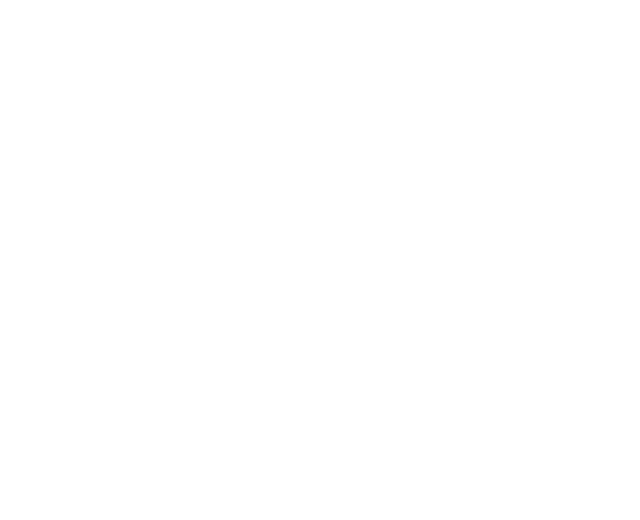
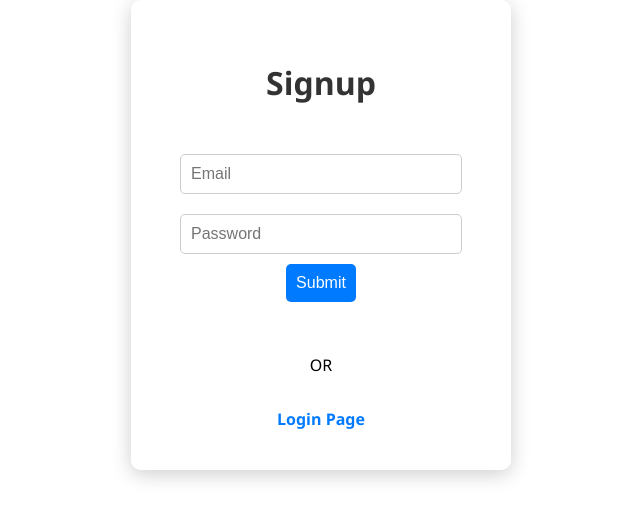
Before and after one commit to lmvinh/Comic, a React app: page /signup in a window 1280 px wide. Before the commit this address had no page. Shown: the top 520 px of the page, without its empty margins (319-959 px from the left). Built offline with nearby package versions, Linux system fonts and the light colour scheme.

Commit message:
init push - database mongodb

```diff
--- a/src/App.js
+++ b/src/App.js
@@ -4,7 +4,9 @@ import HomePage from './components/HomePage';
 import ComicDetail from './components/ComicDetail';
 import InforPage from './components/InforPage';
 import ChapterImg from './components/ChapterImg'; // Import thêm ChapterImg
-
+import RechargePage from './components/RechargePage'; // Import RechargePage mới
+import Login from "./components/Login"
+import Signup from "./components/Signup"
 const App = () => {
   return (
     <Router>
@@ -12,6 +14,10 @@ const App = () => {
         <Route path="/" element={<HomePage />} /> {/* Route cho HomePage */}
         <Route path="/comic/:slug" element={<InforPage />} /> {/* Route cho thông tin truyện */}
         <Route path="/chapter/:chapterName" element={<ChapterImg />} /> {/* Route cho chương */}
+        <Route path="/recharge" element={<RechargePage />} /> {/* Route cho trang nạp xu */}
+        <Route path="/login" element={<Login />} /> {/* Route cho trang nạp xu */}
+        <Route path="/signup" element={<Signup/>}/>
+
       </Routes>
     </Router>
   );
--- a/src/components/ChapterImg.js
+++ b/src/components/ChapterImg.js
@@ -34,7 +34,6 @@ const ChapterImg = () => {
         setError("Lỗi kết nối đến server. Vui lòng thử lại sau.");
       }
     };
-
     fetchChapterImages(); // Gọi hàm fetch dữ liệu khi component mount
 
     // Cuộn lên đầu trang mỗi khi chuyển sang chapter mới
--- a/src/components/HomePage.css
+++ b/src/components/HomePage.css
@@ -84,3 +84,20 @@
   background-color: #ff7f00; /* Màu nổi bật cho trang hiện tại */
   color: white;
 }
+
+/* Logout Button */
+.logout-button {
+  padding: 10px 15px;
+  margin: 10px 0;
+  background-color: #dc3545; /* Red color for logout */
+  color: white;
+  border: none;
+  border-radius: 5px;
+  cursor: pointer;
+  font-size: 14px;
+  transition: background-color 0.3s ease;
+}
+
+.logout-button:hover {
+  background-color: #c82333; /* Darker red on hover */
+}
--- a/src/components/HomePage.js
+++ b/src/components/HomePage.js
@@ -1,8 +1,13 @@
 import React, { useState, useEffect } from 'react';
 import axios from 'axios';
 import './HomePage.css'; // Import file CSS
+import { Link } from 'react-router-dom'; // Import Link từ react-router-dom
+import {useLocation, useNavigate} from 'react-router-dom';
 
 const HomePage = () => {
+  const location=useLocation()
+  const navigate = useNavigate();
+
   const [comics, setComics] = useState([]); // Dữ liệu truyện tranh
   const [loading, setLoading] = useState(true); // Trạng thái tải
   const [error, setError] = useState(null); // Trạng thái lỗi
@@ -35,13 +40,25 @@ const HomePage = () => {
     }
   };
 
+  const handleLogout = () => {
+    navigate('/login', { state: { id: null } });
+  };
+
   if (loading) return <div>Đang tải dữ liệu...</div>;
   if (error) return <div>Có lỗi xảy ra: {error}</div>;
 
   const pageNumbers = Array.from({ length: 5 }, (_, index) => page + index).filter(p => p <= totalPages);
 
   return (
+
     <div className="homepage-container">
+                  <h1>Hello {location.state.id} and welcome to the home</h1>
+
+            <button onClick={handleLogout}>Logout</button>
+
+            <Link to="/recharge"> {/* Nút dẫn đến RechargePage */}
+        <button className="recharge-button">Nạp Xu</button>
+      </Link>
       <h1 className="homepage-title">Danh sách truyện tranh</h1>
       <div className="container">
         {comics.map((comic) => (
--- /dev/null
+++ b/src/components/Login.css
@@ -0,0 +1,77 @@
+body {
+    margin: 0;
+    font-family: 'Segoe UI', Tahoma, Geneva, Verdana, sans-serif;
+    height: 100vh;
+    display: flex;
+    justify-content: center;
+}
+form {
+    display: flex; /* Changed to flex for better alignment */
+    flex-direction: column; /* Stack elements vertically */
+    align-items: center; /* Center align items */
+    padding: 20px; /* Added padding for better spacing */
+}
+.login {
+    background-color: rgba(255, 255, 255, 0.9); /* Semi-transparent white */
+    padding: 40px;
+    border-radius: 10px;
+    box-shadow: 0 4px 20px rgba(0, 0, 0, 0.2);
+    width: 300px; /* Fixed width for the form */
+    text-align: center;
+}
+
+/* Heading styles */
+.login h1 {
+    color: #333;
+    margin-bottom: 20px;
+}
+
+/* Input field styles */
+.login input[type="email"],
+.login input[type="password"] {
+    width: 100%;
+    padding: 10px;
+    margin: 10px 0;
+    border: 1px solid #ccc;
+    border-radius: 5px;
+    font-size: 16px;
+    transition: border-color 0.3s; /* Smooth transition for border color */
+}
+
+.login input[type="email"]:focus,
+.login input[type="password"]:focus {
+    border-color: #007bff; /* Change border color on focus */
+    outline: none; /* Remove default outline */
+}
+
+/* Submit button styles */
+.login input[type="submit"] {
+    background-color: #007bff;
+    color: white;
+    border: none;
+    padding: 10px;
+    border-radius: 5px;
+    cursor: pointer;
+    font-size: 16px;
+    transition: background-color 0.3s, transform 0.2s; /* Smooth transitions */
+}
+
+.login input[type="submit"]:hover {
+    background-color: #0056b3; /* Darker blue on hover */
+    transform: translateY(-2px); /* Slight lift effect on hover */
+}
+
+/* Link styles */
+.login p {
+    margin: 10px 0;
+}
+
+.login a {
+    color: #007bff;
+    text-decoration: none;
+    font-weight: bold; /* Bold links */
+}
+
+.login a:hover {
+    text-decoration: underline; /* Underline on hover */
+}
--- /dev/null
+++ b/src/components/Login.js
@@ -0,0 +1,65 @@
+import React, { useEffect, useState } from "react"
+import axios from "axios"
+import { useNavigate, Link } from "react-router-dom"
+import './Login.css'; // Add this line at the top
+
+function Login() {
+
+    const history=useNavigate();
+
+    const [email,setEmail]=useState('')
+    const [password,setPassword]=useState('')
+
+    async function submit(e){
+        e.preventDefault();
+
+        try{
+
+            await axios.post("http://localhost:8000/",{
+                email,password
+            })
+            .then(res=>{
+                if(res.data=="exist"){
+                    history("/",{state:{id:email}})
+                }
+                else if(res.data=="notexist"){
+                    alert("User have not sign up")
+                }
+            })
+            .catch(e=>{
+                alert("wrong details")
+                console.log(e);
+            })
+
+        }
+        catch(e){
+            console.log(e);
+
+        }
+
+    }
+
+
+    return (
+        <div className="login">
+
+            <h1>Login</h1>
+
+            <form action="POST">
+                <input type="email" onChange={(e) => { setEmail(e.target.value) }} placeholder="Email"  />
+                <input type="password" onChange={(e) => { setPassword(e.target.value) }} placeholder="Password"  />
+                <input type="submit" onClick={submit} />
+
+            </form>
+
+            <br />
+            <p>OR</p>
+            <br />
+
+            <Link to="/signup">Signup Page</Link>
+
+        </div>
+    )
+}
+
+export default Login
--- /dev/null
+++ b/src/components/RechargePage.js
@@ -0,0 +1,21 @@
+// src/components/RechargePage.js
+import React from 'react';
+
+const RechargePage = () => {
+  const handleRecharge = () => {
+    // Logic nạp xu sẽ được thực hiện ở đây
+    alert('Nạp xu thành công!');
+  };
+
+  return (
+    <div className="recharge-container">
+      <h1>Nạp Xu</h1>
+      <p>Chọn số xu bạn muốn nạp:</p>
+      <button onClick={handleRecharge}>Nạp 100 Xu</button>
+      <button onClick={handleRecharge}>Nạp 500 Xu</button>
+      <button onClick={handleRecharge}>Nạp 1000 Xu</button>
+    </div>
+  );
+};
+
+export default RechargePage;
--- /dev/null
+++ b/src/components/Signup.js
@@ -0,0 +1,63 @@
+import React, { useEffect, useState } from "react"
+import axios from "axios"
+import { useNavigate, Link } from "react-router-dom"
+
+function Login() {
+    const history=useNavigate();
+
+    const [email,setEmail]=useState('')
+    const [password,setPassword]=useState('')
+
+    async function submit(e){
+        e.preventDefault();
+
+        try{
+
+            await axios.post("http://localhost:8000/signup",{
+                email,password
+            })
+            .then(res=>{
+                if(res.data=="exist"){
+                    alert("User already exists")
+                }
+                else if(res.data=="notexist"){
+                    history("/",{state:{id:email}})
+                }
+            })
+            .catch(e=>{
+                alert("wrong details")
+                console.log(e);
+            })
+
+        }
+        catch(e){
+            console.log(e);
+
+        }
+
+    }
+
+
+    return (
+        <div className="login">
+
+            <h1>Signup</h1>
+
+            <form action="POST">
+                <input type="email" onChange={(e) => { setEmail(e.target.value) }} placeholder="Email"  />
+                <input type="password" onChange={(e) => { setPassword(e.target.value) }} placeholder="Password" />
+                <input type="submit" onClick={submit} />
+
+            </form>
+
+            <br />
+            <p>OR</p>
+            <br />
+
+            <Link to="/Login">Login Page</Link>
+
+        </div>
+    )
+}
+
+export default Login
```
Also changed, not shown: app.js (added, +66 -0 lines), mongo.js (added, +24 -0 lines), package.json (+7 -1 lines), 1 other file (tests, documents, lock files or other folders).
